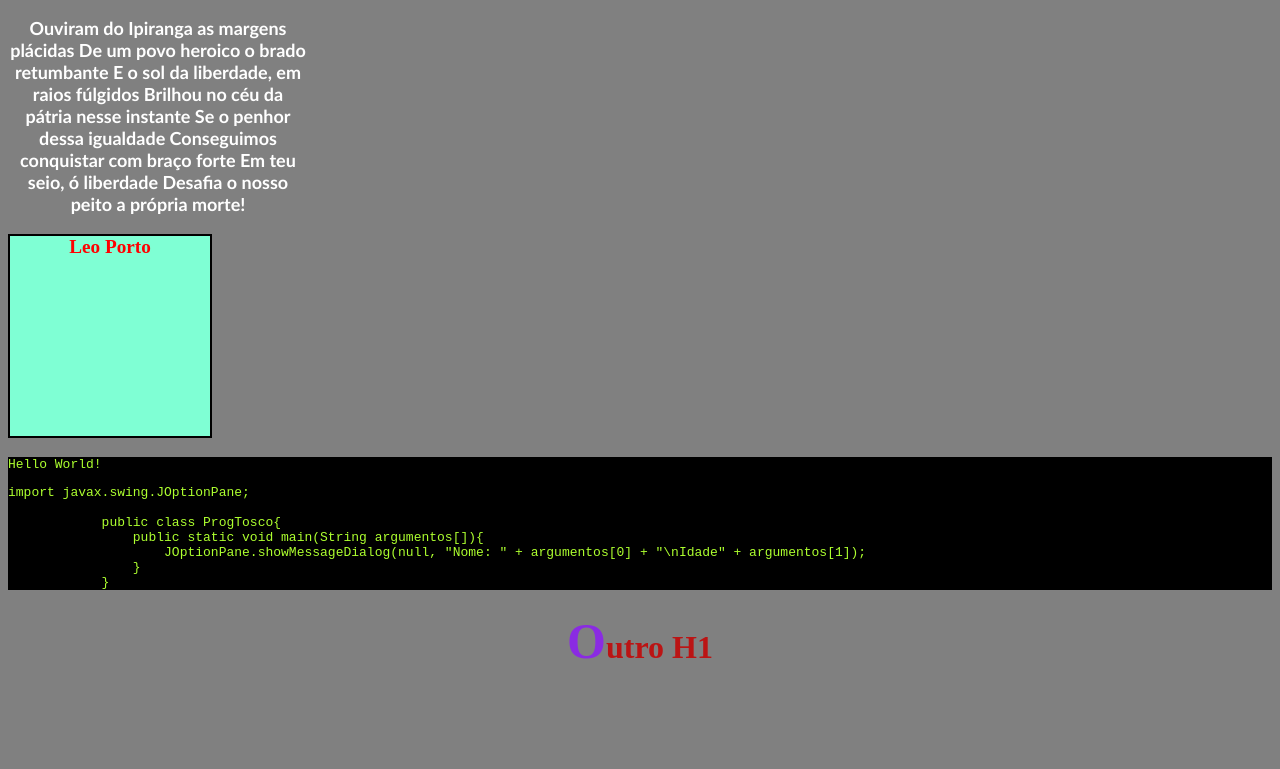
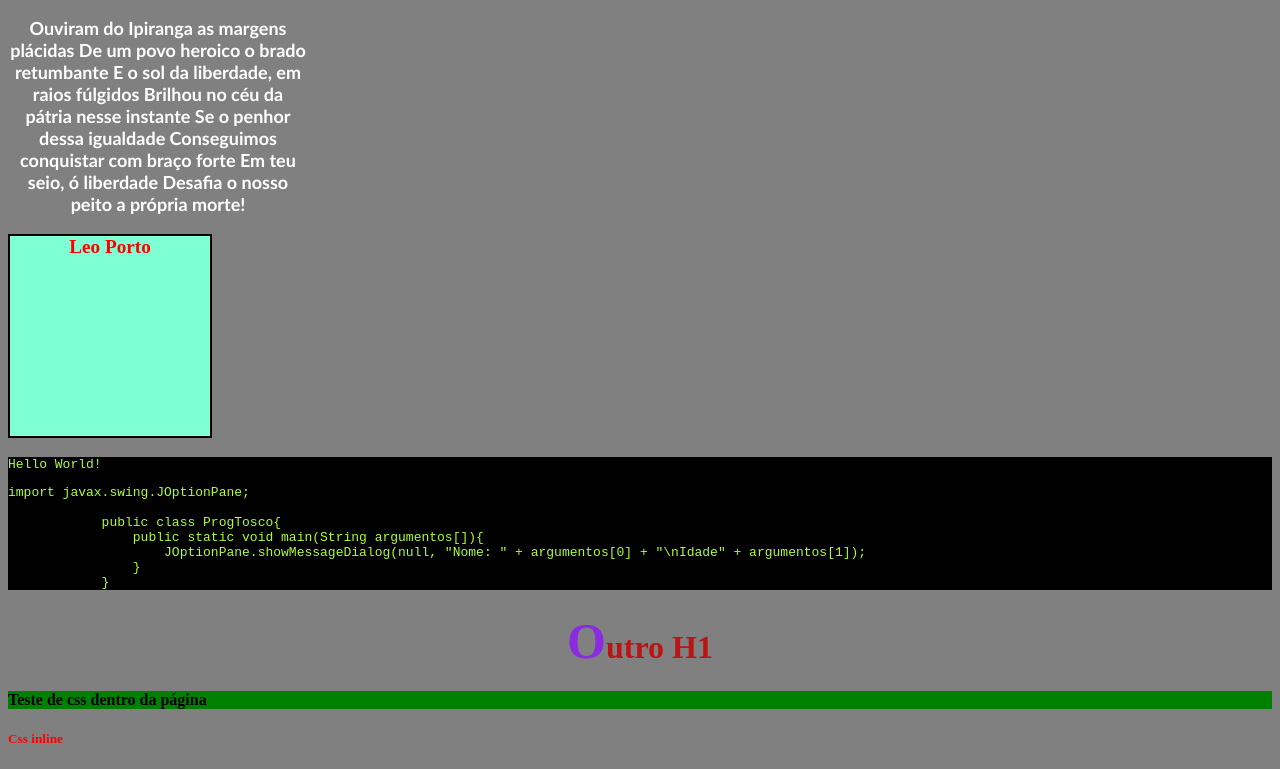
Before and after one commit to leoportogtr86/css, a plain HTML site: page index.html in a window 1280 px wide. Shown: the part 132-901 px from the top of the page. Before the commit the page ends 823 px from the top, so only its background shows below. Drawn offline with Linux system fonts and the light colour scheme.

Commit message:
css inline, na pagina e via arquivo .css

```diff
--- a/index.html
+++ b/index.html
@@ -6,6 +6,14 @@
     <meta name="viewport" content="width=device-width, initial-scale=1.0">
     <title>Meus Estudos de CSS</title>
     <link rel="stylesheet" href="css/style.css">
+
+
+    <!-- css na pagina -->
+    <style>
+        h4 {
+            background-color: green;
+        }
+    </style>
 </head>
 
 <body>
@@ -36,6 +44,11 @@
 
     <h1>Outro H1</h1>
 
+    <h4>Teste de css dentro da página</h4>
+
+    <!-- css inline -->
+    <h5 style="color: red;">Css inline</h5>
+
 </body>
 
 </html>
```
